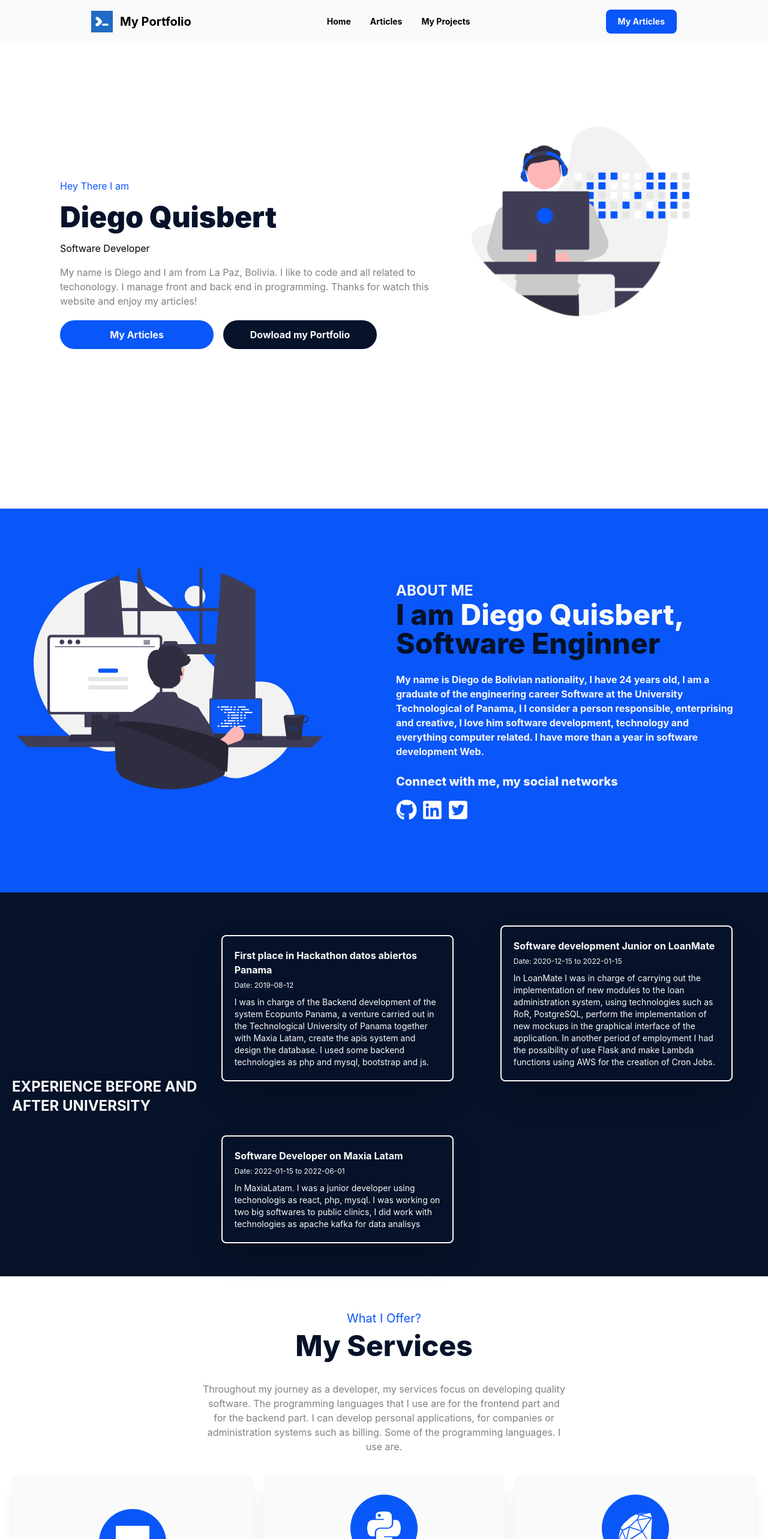
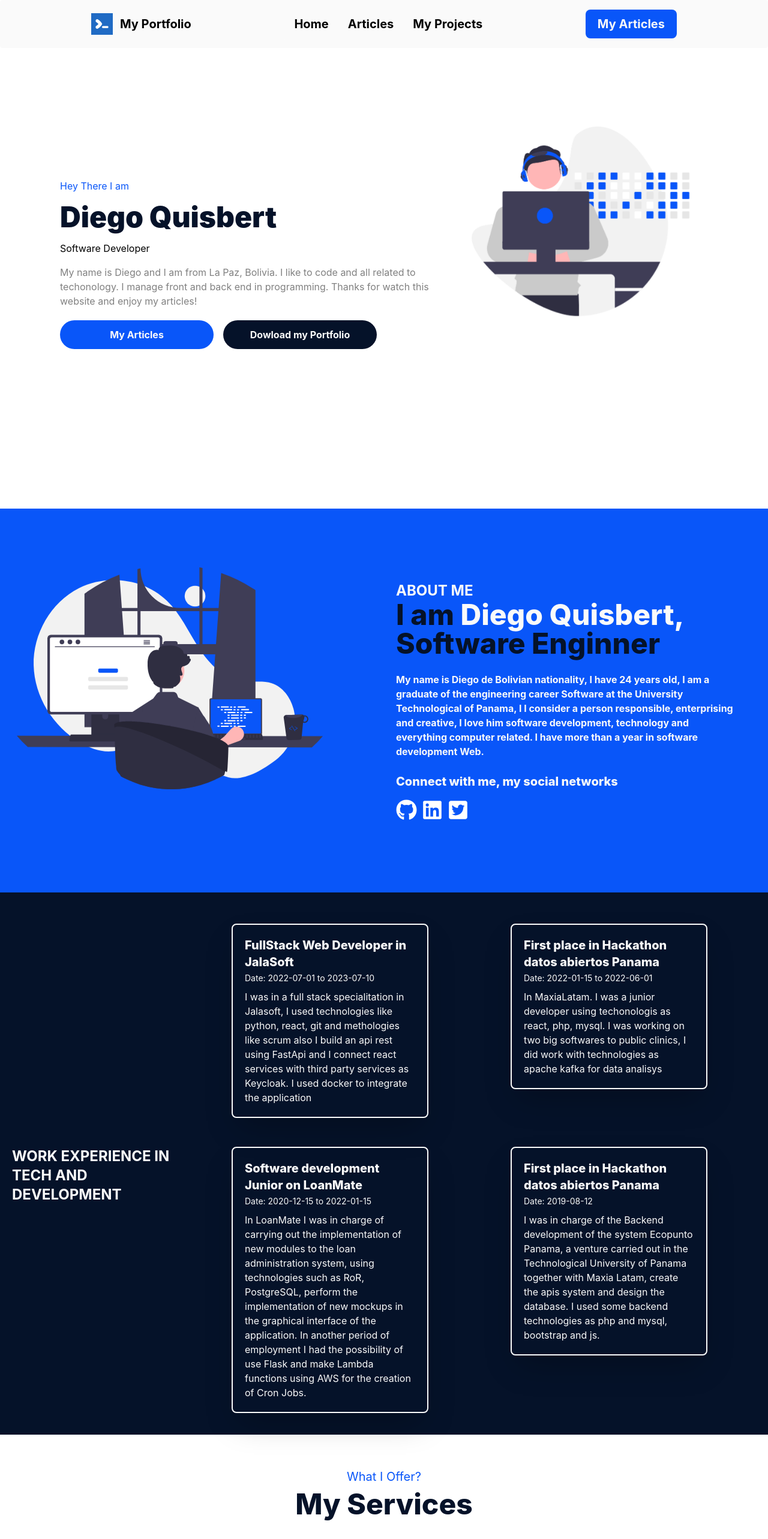
Before and after one commit to DiegoQ77/my_portfolio, a React (Vite) app: page / in a window 1280 px wide. Shown: the top 2566 px of the page at 60% size. Built offline with nearby package versions, Linux system fonts and the light colour scheme.

Commit message:
articles end

```diff
--- a/src/components/Articles.tsx
+++ b/src/components/Articles.tsx
@@ -23,7 +23,7 @@ function ArticlesTable({ articles }: IArtricles) {
         </p>
         <img src={articlesImg} alt="" className="mt-10 mb-5" />
 
-        <div className="relative overflow-x-auto shadow-md sm:rounded-lg mt-10">
+        {/* <div className="relative overflow-x-auto shadow-md sm:rounded-lg mt-10">
           <h2 className="mt-5 mb-14 text-5xl font-bold text-center">
             Explore my articles
           </h2>
@@ -48,7 +48,7 @@ function ArticlesTable({ articles }: IArtricles) {
               })}
             </tbody>
           </table>
-        </div>
+        </div> */}
       </div>
       <hr className="mt-10" />
     </div>
--- a/src/components/ContactForm.tsx
+++ b/src/components/ContactForm.tsx
@@ -15,16 +15,18 @@ function ContactForm() {
       .then(
         (result) => {
           console.log(result.text);
+          alert("Thank you for your email");
         },
         (error) => {
           console.log(error.text);
+          alert("There was en error");
         },
       );
     e.target.reset();
   };
   return (
     <div>
-      <h2 className="text-4xl font-extrabold">Send me a email</h2>
+      <h2 className="text-4xl font-extrabold">Send me an email</h2>
 
       <form ref={form} className="mt-5 text-blue-dark" onSubmit={sendEmail}>
         <input
--- a/src/components/NavBar.tsx
+++ b/src/components/NavBar.tsx
@@ -31,7 +31,7 @@ function NavBar() {
           <Link
             to="/articles"
             type="button"
-            className="text-white bg-blue-primary hover:bg-blue-800 focus:ring-4 focus:outline-none focus:ring-blue-300 font-bold rounded-lg text-sm px-5 py-2.5 text-center mr-3 md:mr-0 dark:bg-blue-600 dark:hover:bg-blue-700 dark:focus:ring-blue-800"
+            className="text-white bg-blue-primary rounded-lg text-xl font-bold px-5 py-2.5 text-center mr-3 md:mr-0 "
           >
             My Articles
           </Link>
@@ -68,7 +68,7 @@ function NavBar() {
             <li>
               <Link
                 to="/"
-                className="block py-2 pl-3 pr-4 text-gray-700 bg-blue-700 rounded md:bg-transparent md:text-blue-700 md:p-0 dark:text-white"
+                className="block py-2 pl-3 pr-4 font-bold text-xl rounded md:p-0 "
                 aria-current="page"
               >
                 Home
@@ -77,7 +77,7 @@ function NavBar() {
             <li>
               <Link
                 to="/articles"
-                className="block py-2 pl-3 pr-4 text-gray-700 rounded hover:bg-gray-100 md:hover:bg-transparent md:hover:text-blue-700 md:p-0 md:dark:hover:text-white dark:text-gray-400 dark:hover:bg-gray-700 dark:hover:text-white md:dark:hover:bg-transparent dark:border-gray-700"
+                className="block py-2 pl-3 pr-4 font-bold text-xl rounded md:p-0 "
               >
                 Articles
               </Link>
@@ -85,8 +85,8 @@ function NavBar() {
 
             <li>
               <Link
-                to="/articles"
-                className="block py-2 pl-3 pr-4 text-gray-700 rounded hover:bg-gray-100 md:hover:bg-transparent md:hover:text-blue-700 md:p-0 md:dark:hover:text-white dark:text-gray-400 dark:hover:bg-gray-700 dark:hover:text-white md:dark:hover:bg-transparent dark:border-gray-700"
+                to="/my-projects"
+                className="block py-2 pl-3 pr-4 font-bold text-xl rounded md:p-0 "
               >
                 My Projects
               </Link>
--- a/src/pages/Home/ArticlesSection.tsx
+++ b/src/pages/Home/ArticlesSection.tsx
@@ -5,7 +5,7 @@ function ArticlesSection() {
     <div className="container-default flex flex-row p-10">
       <div className="text-center w-full sm:w-3/6 text-white p-10 m-auto ">
         <h2 className="text-5xl font-extrabold">Read my articles</h2>
-        <p className="mt-5">
+        <p className="mt-5 text-lg">
           I created many articles related to tech, you can contact with me if
           you have any questions. Normally I post one article in one month, the
           topics as JS, Python, Ruby, Data base and others.
@@ -15,7 +15,7 @@ function ArticlesSection() {
           type="button"
           className="bg-blue-dark w-64 h-12 text-white rounded-full font-bold mt-5 p-3 text-center"
         >
-          Explore my articlas
+          Explore my articles
         </a>
       </div>
       <div className="w-0 sm:w-3/6">
--- /dev/null
+++ b/src/pages/Home/CardExperience.tsx
@@ -0,0 +1,13 @@
+function CardExperience({ title, dates, description }: any) {
+  return (
+    <div className="ml-10 p-4">
+      <div className="border-solid  border-2 border-white-500 shadow-2xl w-5/6 p-5 hover:bg-blue-second hover:text-white rounded-lg mt-4 ">
+        <h2 className="font-extrabold text-xl">{title}</h2>
+        <span className="text-sm">Date: {dates}</span>
+        <p className="text-base mt-2">{description}</p>
+      </div>
+    </div>
+  );
+}
+
+export default CardExperience;
--- a/src/pages/Home/ExperienceSection.tsx
+++ b/src/pages/Home/ExperienceSection.tsx
@@ -1,58 +1,50 @@
+import CardExperience from "./CardExperience";
+
 function ExperienceSection() {
   return (
     <section className="bg-blue-dark  text-white ">
-      <div className="h-full min-h-[80vh] flex flex-col  sm:flex sm:flex-row relative p-5 container-default">
+      <div className="h-full min-h-[90vh] flex flex-col  sm:flex sm:flex-row relative p-5 container-default">
         <div className="sm:w-1/3 flex items-center justify-center font-bold text-2xl mt-10">
-          EXPERIENCE BEFORE AND AFTER UNIVERSITY
+          WORK EXPERIENCE IN TECH AND DEVELOPMENT
         </div>
 
         <div className="grid grid-cols-1 sm:grid-cols-2 w-full">
-          <div className="flex items-center justify-center flex-wrap">
-            <div className="border-solid  border-2 border-white-500 shadow-2xl w-5/6 p-5 hover:bg-blue-second hover:text-white rounded-lg mt-4">
-              <h2 className="font-bold">
-                First place in Hackathon datos abiertos Panama
-              </h2>
-              <span className="text-xs">Date: 2019-08-12</span>
-              <p className="text-sm mt-2">
-                I was in charge of the Backend development of the system
-                Ecopunto Panama, a venture carried out in the Technological
-                University of Panama together with Maxia Latam, create the apis
-                system and design the database. I used some backend technologies
-                as php and mysql, bootstrap and js.
-              </p>
-            </div>
-          </div>
+          <CardExperience
+            title="FullStack Web Developer in JalaSoft"
+            dates="2022-07-01 to 2023-07-10"
+            description="I was in a full stack specialitation in Jalasoft, I used technologies like python, react, git and methologies like scrum
+            also I build an api rest using FastApi and I connect react services with third party services
+            as Keycloak. I used docker to integrate the application"
+          />
+          <CardExperience
+            title="First place in Hackathon datos abiertos Panama"
+            dates="2022-01-15 to 2022-06-01"
+            description="In MaxiaLatam. I was a junior developer using techonologis as
+            react, php, mysql. I was working on two big softwares to public
+            clinics, I did work with technologies as apache kafka for data
+            analisys"
+          />
+          <CardExperience
+            title="Software development Junior on LoanMate"
+            dates="2020-12-15 to 2022-01-15 "
+            description="In LoanMate I was in charge of carrying out the implementation
+            of new modules to the loan administration system, using
+            technologies such as RoR, PostgreSQL, perform the implementation
+            of new mockups in the graphical interface of the application. In
+            another period of employment I had the possibility of use Flask
+            and make Lambda functions using AWS for the creation of Cron
+            Jobs."
+          />
 
-          <div className="flex items-center justify-center flex-wrap mt-8 sm:mt-0">
-            <div className="border-solid border-2 border-white-500 shadow-2xl w-5/6  p-5 hover:bg-blue-second hover:text-white rounded-lg">
-              <h2 className="font-bold">
-                Software development Junior on LoanMate
-              </h2>
-              <span className="text-xs">Date: 2020-12-15 to 2022-01-15 </span>
-              <p className="text-sm mt-2">
-                In LoanMate I was in charge of carrying out the implementation
-                of new modules to the loan administration system, using
-                technologies such as RoR, PostgreSQL, perform the implementation
-                of new mockups in the graphical interface of the application. In
-                another period of employment I had the possibility of use Flask
-                and make Lambda functions using AWS for the creation of Cron
-                Jobs.
-              </p>
-            </div>
-          </div>
-
-          <div className=" flex items-center justify-center flex-wrap mt-5">
-            <div className="border-solid border-2 border-white-500 shadow-2xl w-5/6  p-5 hover:bg-blue-second hover:text-white rounded-lg">
-              <h2 className="font-bold">Software Developer on Maxia Latam</h2>
-              <span className="text-xs">Date: 2022-01-15 to 2022-06-01</span>
-              <p className="text-sm mt-2">
-                In MaxiaLatam. I was a junior developer using techonologis as
-                react, php, mysql. I was working on two big softwares to public
-                clinics, I did work with technologies as apache kafka for data
-                analisys
-              </p>
-            </div>
-          </div>
+          <CardExperience
+            title="First place in Hackathon datos abiertos Panama"
+            dates="2019-08-12"
+            description="I was in charge of the Backend development of the system
+            Ecopunto Panama, a venture carried out in the Technological
+            University of Panama together with Maxia Latam, create the apis
+            system and design the database. I used some backend technologies
+            as php and mysql, bootstrap and js."
+          />
         </div>
       </div>
     </section>
--- /dev/null
+++ b/src/pages/MyProjects/index.tsx
@@ -0,0 +1,25 @@
+// eslint-disable-next-line import/no-unresolved
+import commigSoon from "../../../public/comming.svg";
+
+function MyProjects() {
+  return (
+    <div className=" bg-blue overflow-auto">
+      <section className="w-100 h-screen mt-32 flex-row">
+        <div className="">
+          <h2 className="mt-10 text-center text-white text-5xl font-black  mb-4">
+            My projects on GitHub{" "}
+          </h2>
+          <p className="text-center text-white ">
+            Sorry, this page is current in progress.
+          </p>
+        </div>
+
+        <div className="mt-20 flex justify-center">
+          <img src={commigSoon} alt="comming soon" className="w-1/2 sm:-full" />
+        </div>
+      </section>
+    </div>
+  );
+}
+
+export default MyProjects;
--- /dev/null
+++ b/src/routes/MyProjects.tsx
@@ -0,0 +1,15 @@
+import MyProjects from "../pages/MyProjects";
+import ArticlesLayout from "../layouts/ArticlesLayout";
+
+const MyArticlesRoutes = {
+  path: "/my-projects",
+  element: <ArticlesLayout />,
+  children: [
+    {
+      path: "",
+      element: <MyProjects />,
+    },
+  ],
+};
+
+export default MyArticlesRoutes;
--- a/src/routes/index.ts
+++ b/src/routes/index.ts
@@ -2,9 +2,10 @@ import { useRoutes } from "react-router-dom";
 import HomeRoutes from "./HomeRoutes";
 import ArticlesRoutes from "./ArticlesRoutes";
 import BlogeRoute from "./BlogRoutes";
+import MyArticlesRoutes from "./MyProjects";
 
 function RoutesApp() {
-  return useRoutes([HomeRoutes, ArticlesRoutes, BlogeRoute]);
+  return useRoutes([HomeRoutes, ArticlesRoutes, BlogeRoute, MyArticlesRoutes]);
 }
 
 export default RoutesApp;
```
Also changed, not shown: src/pages/Articles/index.tsx (+7 -10 lines), src/pages/Home/index.tsx (+4 -5 lines), public/coming_soon.png (added), public/comming.svg (added).
